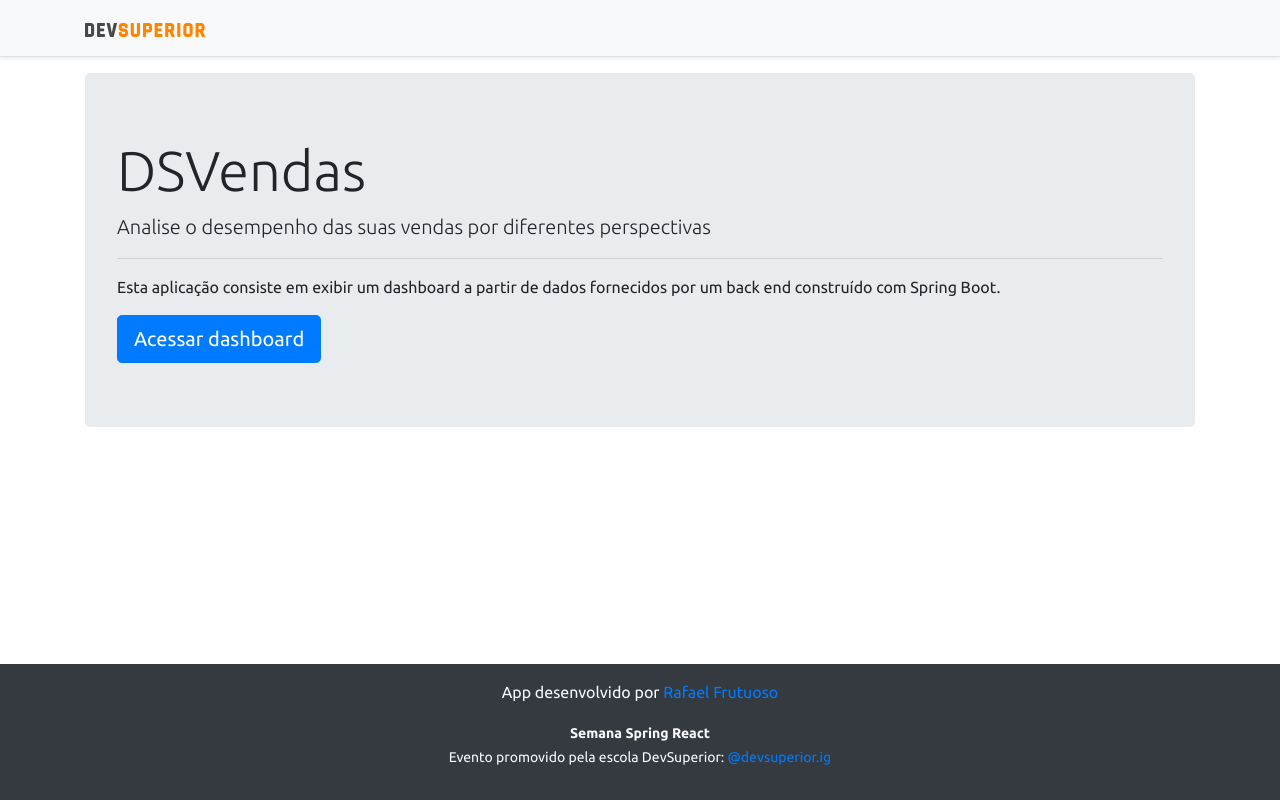
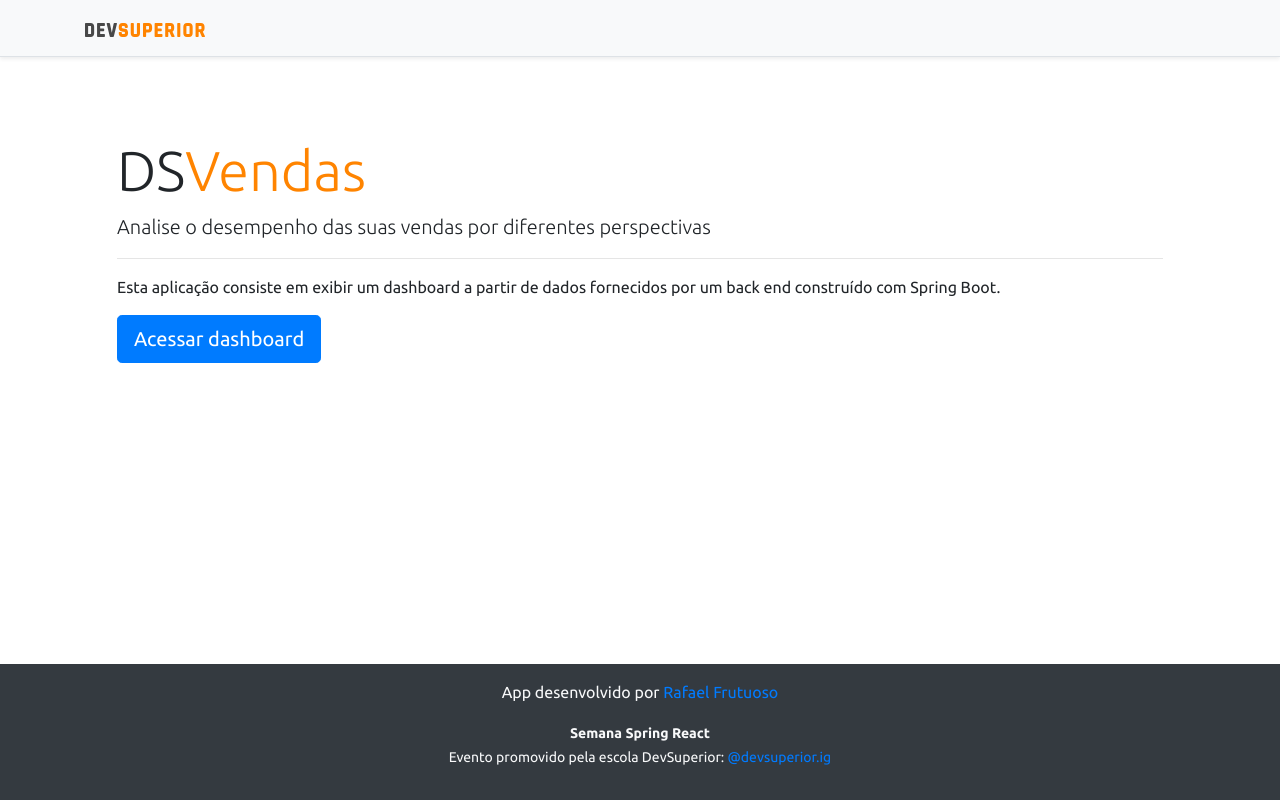
Before and after one commit to rafaelfrutuoso/projeto-sds3, a React (Create React App) app in the folder frontend/: page / in a window 1280 px wide. Built offline with nearby package versions, Linux system fonts and the light colour scheme.

Commit message:
First request

```diff
--- a/frontend/package.json
+++ b/frontend/package.json
@@ -13,6 +13,7 @@
     "@types/react": "^17.0.0",
     "@types/react-dom": "^17.0.0",
     "apexcharts": "^3.26.1",
+    "axios": "^0.21.1",
     "bootstrap": "^4.6.0",
     "jquery": "1.9.1",
     "popper.js": "^1.16.1",
--- a/frontend/src/assets/css/styles.css
+++ b/frontend/src/assets/css/styles.css
@@ -30,6 +30,9 @@
 .text-primary {
     color: var(--color-primary) !important;
 }
+.jumbotron{
+    background: #fff !important;
+}
 th{
     transition-duration: 0.7s;
     transition-property: all;
--- a/frontend/src/components/DonutChart/index.tsx
+++ b/frontend/src/components/DonutChart/index.tsx
@@ -1,9 +1,37 @@
+import axios from 'axios';
 import Chart from 'react-apexcharts'
+import { SaleSum } from 'types/sale';
+import {BASE_URL} from 'utils/requests'
+
+type ChartData ={
+    labels: string[],
+    series: number[]
+   }
 const DonutChart = () => {
+    /* dados estaticos
     const mockData = {
         series: [477138, 499928, 444867, 220426, 473088],
         labels: ['Anakin', 'Barry Allen', 'Kal-El', 'Logan', 'Padmé']
     }
+    */
+    // Foma errada
+    let  chartData : ChartData = {labels:[], series:[]};
+
+    // busca os dados do banco
+    axios.get(`${BASE_URL}sales/amount-by-seller`)
+           .then(response =>{
+               const data  = response.data as SaleSum[]
+               const myLabels =  data.map( x => x.sellerName)
+               const mySeries =  data.map( x => x.sum)
+
+               chartData = {labels:myLabels, series: mySeries};
+
+               console.log(response.data);
+
+           })
+
+
+
 
     const options = {
         legend: {
@@ -12,8 +40,8 @@
     }
     return (
         <Chart
-        options={{...options, labels: mockData.labels}}
-        series={mockData.series}
+        options={{...options, labels: chartData.labels}}
+        series={chartData.series}
         type= 'donut'
         height = '240'
         />
--- a/frontend/src/pages/Home/index.tsx
+++ b/frontend/src/pages/Home/index.tsx
@@ -8,7 +8,8 @@
       <NavBar></NavBar>
       <div className="container">
         <div className="jumbotron ">
-          <h1 className="display-4">DSVendas</h1>
+          <h1 className="display-4">DS<span className="text-primary">Vendas</span></h1>
+
           <p className="lead">
             Analise o desempenho das suas vendas por diferentes perspectivas
           </p>
--- /dev/null
+++ b/frontend/src/types/sale.ts
@@ -0,0 +1,4 @@
+export type SaleSum ={
+    sellerName: string,
+    sum: number
+}
--- /dev/null
+++ b/frontend/src/utils/requests.ts
@@ -0,0 +1 @@
+export const BASE_URL = 'http://localhost:8080/'
```
Also changed, not shown: 1 other file (tests, documents, lock files or other folders).
